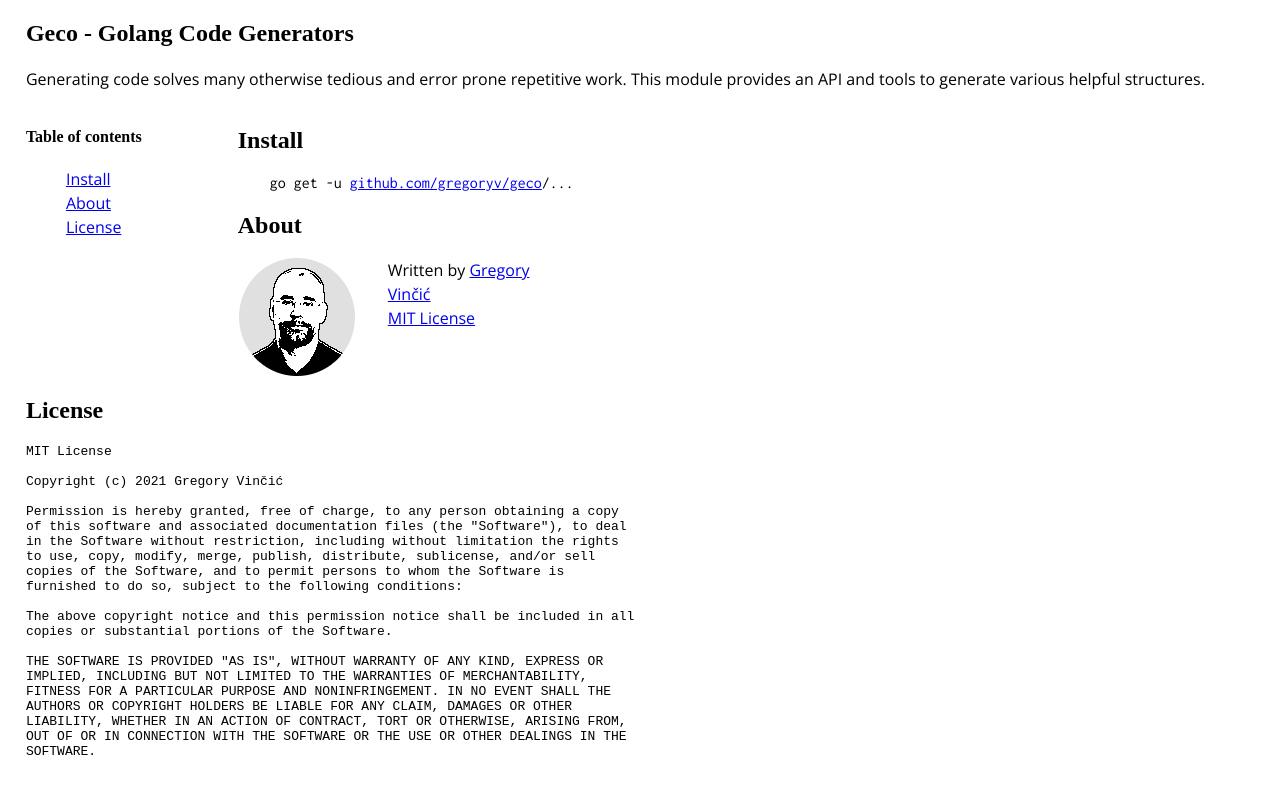
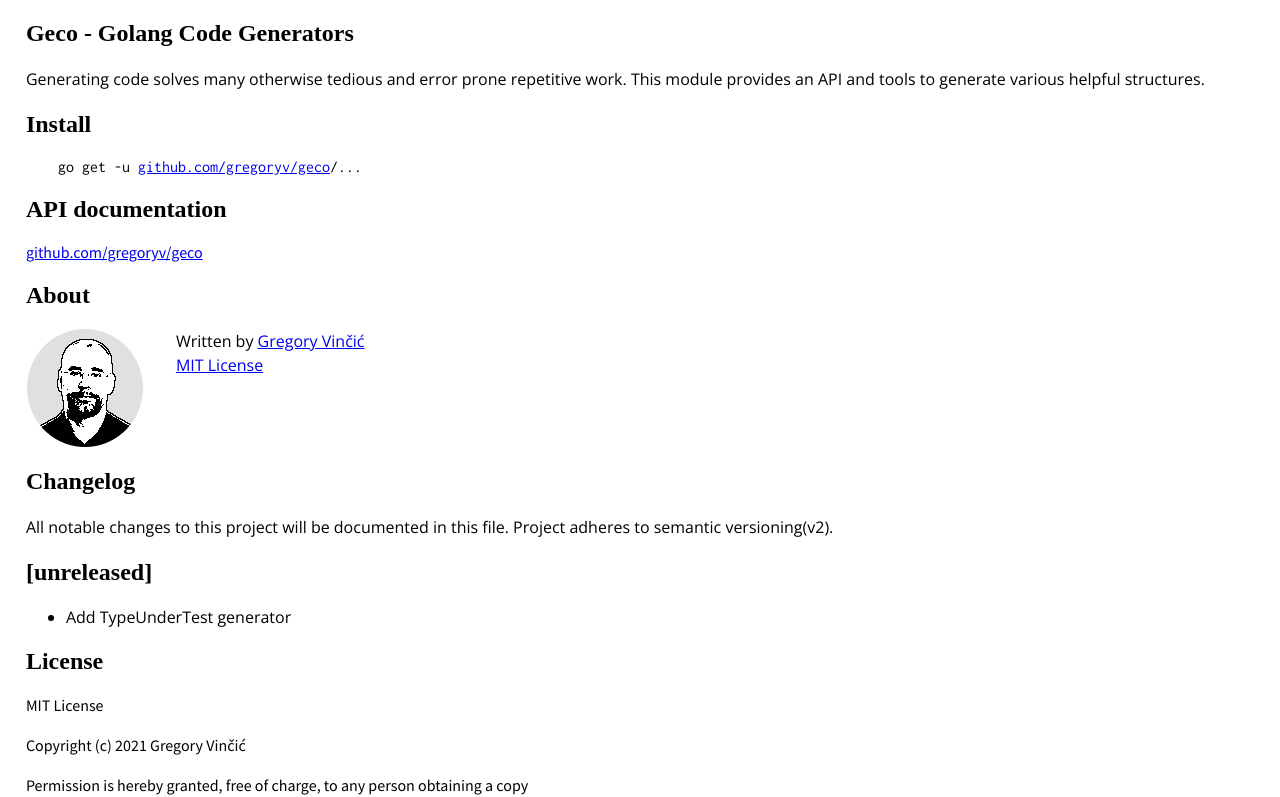
Before and after one commit to gregoryv/geco, a plain HTML site: page docs/index.html in a window 1280 px wide. Shown: the top 797 px of the page. Drawn offline with nearby package versions, Linux system fonts and the light colour scheme; a web font is replaced by a local one.

Commit message:
Add changelog to documentation

```diff
--- a/docs/index.html
+++ b/docs/index.html
@@ -27,25 +27,11 @@ text-decoration: underline;
 .writtenby {
 float: right;
 }
-.toc {
-font-weight: bold;
-}
 p, li {
 font-family: 'Open Sans', sans-serif;
 }
 p {
 line-height: 1.5em;
-}
-nav>ul {
-list-style-type: none;
-line-height: 1.5em;
-}
-li.h3 {
-margin-left: 1em;
-list-style-type: none;
-}
-td {
-vertical-align: top;
 }
 img.me {
 float: left;
@@ -77,40 +63,20 @@ float: left;
 <p>Generating code solves many otherwise tedious and error
 		prone repetitive work. This module provides an API and tools
 		to generate various helpful structures.</p>
-<div class="left"><nav><h4>Table of contents</h4>
+<h2 id="install"><a href="#install">Install</a></h2>
+<pre><code>    go get -u <a href="https://github.com/gregoryv/geco">github.com/gregoryv/geco</a>/...</code></pre><h2 id="apidocumentation"><a href="#apidocumentation">API documentation</a></h2>
+<a href="https://pkg.go.dev/github.com/gregoryv/geco">github.com/gregoryv/geco</a><h2 id="about"><a href="#about">About</a></h2>
+<img src="me_circle.png" class="me"/><p>Written by <a href="https://github.com/gregoryv">Gregory Vin&ccaron;i&cacute;</a><br/><a href="#license">MIT License</a></p>
+<br clear="all"/><h1>Changelog</h1>
+<p>All notable changes to this project will be documented in
+		this file. Project adheres to semantic versioning(v2).</p>
+<section>
+<h2 id="unreleased"><a href="#unreleased">[unreleased]</a></h2>
 <ul>
-<li class="h2"><a href="#install">Install</a></li>
-<li class="h2"><a href="#about">About</a></li>
-<li class="h2"><a href="#license">License</a></li>
+<li>Add TypeUnderTest generator</li>
 </ul>
-</nav>
-</div>
-<div class="right"><h2 id="install"><a href="#install">Install</a></h2>
-<pre><code>    go get -u <a href="https://github.com/gregoryv/geco">github.com/gregoryv/geco</a>/...</code></pre><h2 id="about"><a href="#about">About</a></h2>
-<img src="me_circle.png" class="me"/><p>Written by <a href="https://github.com/gregoryv">Gregory Vin&ccaron;i&cacute;</a><br/><a href="#license">MIT License</a></p>
-</div>
-<br clear="all"/><h2 id="license"><a href="#license">License</a></h2>
-<pre>MIT License
-
-Copyright (c) 2021 Gregory Vinčić
-
-Permission is hereby granted, free of charge, to any person obtaining a copy
-of this software and associated documentation files (the "Software"), to deal
-in the Software without restriction, including without limitation the rights
-to use, copy, modify, merge, publish, distribute, sublicense, and/or sell
-copies of the Software, and to permit persons to whom the Software is
-furnished to do so, subject to the following conditions:
-
-The above copyright notice and this permission notice shall be included in all
-copies or substantial portions of the Software.
-
-THE SOFTWARE IS PROVIDED "AS IS", WITHOUT WARRANTY OF ANY KIND, EXPRESS OR
-IMPLIED, INCLUDING BUT NOT LIMITED TO THE WARRANTIES OF MERCHANTABILITY,
-FITNESS FOR A PARTICULAR PURPOSE AND NONINFRINGEMENT. IN NO EVENT SHALL THE
-AUTHORS OR COPYRIGHT HOLDERS BE LIABLE FOR ANY CLAIM, DAMAGES OR OTHER
-LIABILITY, WHETHER IN AN ACTION OF CONTRACT, TORT OR OTHERWISE, ARISING FROM,
-OUT OF OR IN CONNECTION WITH THE SOFTWARE OR THE USE OR OTHER DEALINGS IN THE
-SOFTWARE.
-</pre></article>
+</section>
+<h2 id="license"><a href="#license">License</a></h2>
+MIT License<br><br>Copyright (c) 2021 Gregory Vinčić<br><br>Permission is hereby granted, free of charge, to any person obtaining a copy<br>of this software and associated documentation files (the "Software"), to deal<br>in the Software without restriction, including without limitation the rights<br>to use, copy, modify, merge, publish, distribute, sublicense, and/or sell<br>copies of the Software, and to permit persons to whom the Software is<br>furnished to do so, subject to the following conditions:<br><br>The above copyright notice and this permission notice shall be included in all<br>copies or substantial portions of the Software.<br><br>THE SOFTWARE IS PROVIDED "AS IS", WITHOUT WARRANTY OF ANY KIND, EXPRESS OR<br>IMPLIED, INCLUDING BUT NOT LIMITED TO THE WARRANTIES OF MERCHANTABILITY,<br>FITNESS FOR A PARTICULAR PURPOSE AND NONINFRINGEMENT. IN NO EVENT SHALL THE<br>AUTHORS OR COPYRIGHT HOLDERS BE LIABLE FOR ANY CLAIM, DAMAGES OR OTHER<br>LIABILITY, WHETHER IN AN ACTION OF CONTRACT, TORT OR OTHERWISE, ARISING FROM,<br>OUT OF OR IN CONNECTION WITH THE SOFTWARE OR THE USE OR OTHER DEALINGS IN THE<br>SOFTWARE.<br></article>
 </body>
 </html>
```
Also changed, not shown: 3 other files.
